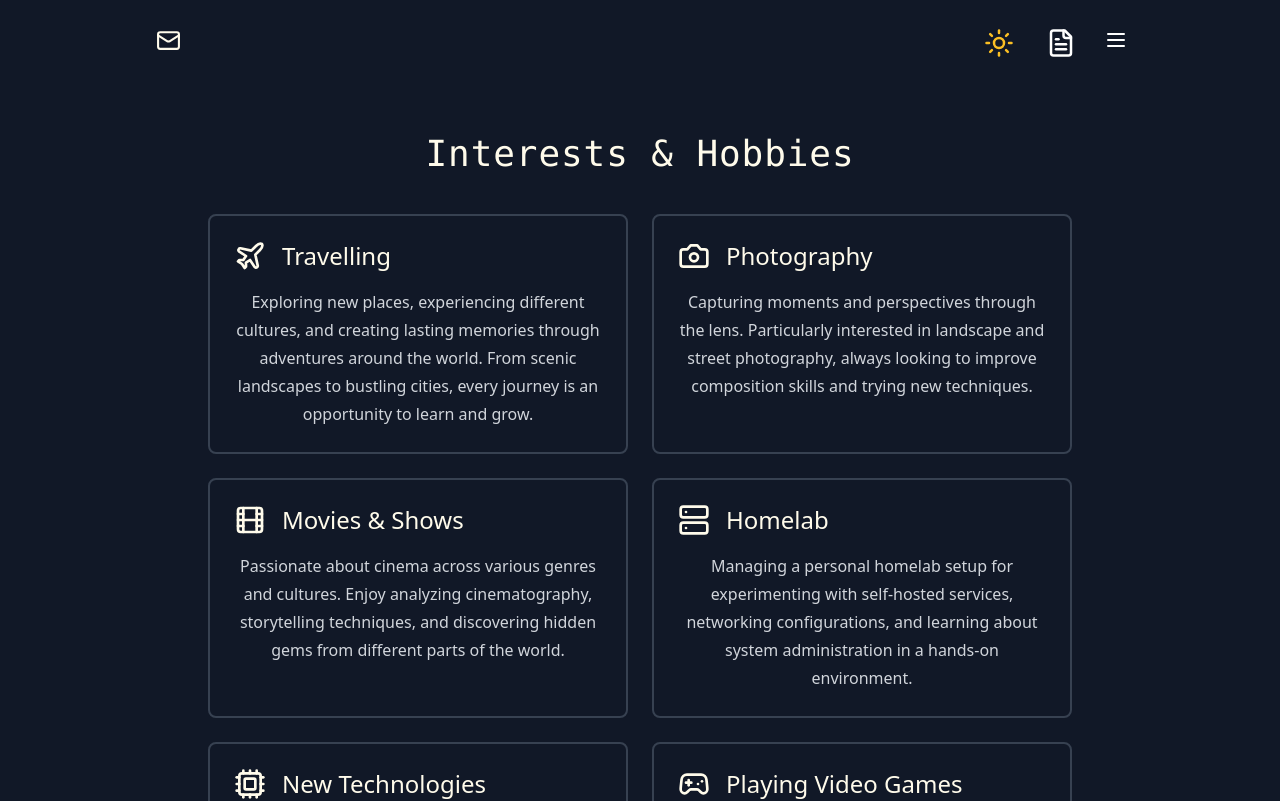
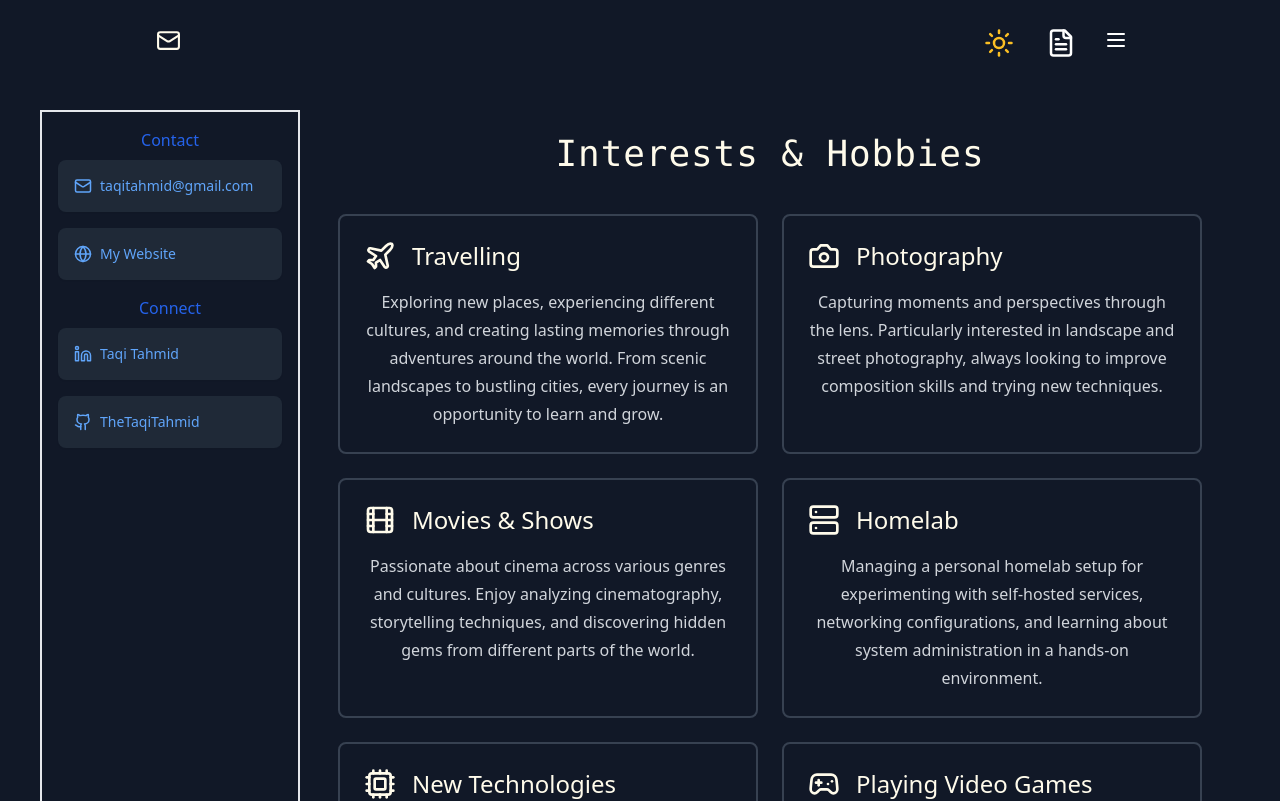
Before and after one commit to TheTaqiTahmid/my-portfolio, a React (Vite) app in the folder frontend/: page /Interests in a window 1280 px wide. Shown: the top 801 px of the page. Built offline with nearby package versions, Linux system fonts and the light colour scheme.

Commit message:
sidebar: add sidebar to portfolio

```diff
--- a/frontend/src/App.tsx
+++ b/frontend/src/App.tsx
@@ -4,6 +4,7 @@ import { Routes, Route } from 'react-router-dom'
 import './App.css'
 import Home from './pages/Home'
 import Navbar from './components/Navbar'
+import Sidebar from './components/Sidebar'
 import Footer from './components/Footer'
 import Experience from './pages/Experience'
 import Projects from './pages/Projects'
@@ -24,6 +25,11 @@ function App() {
         <main className="bg-amber-50 px-10 dark:bg-gray-900">
           <section className="min-h-screen">
             <Navbar toggleDarkMode={toggleDarkMode} darkMode={darkMode} />
+            <div className="flex flex-row h-full">
+              <div className="w-1/4 max-w-[260px] border-2">
+                <Sidebar />
+              </div>
+              <div className="flex-1">
                 <Router>
                   <Routes>
                     <Route path="/" element={<Home />} />
@@ -32,6 +38,8 @@ function App() {
                     <Route path="/Interests" element={<Interests />} />
                   </Routes>
                 </Router>
+              </div>
+            </div>
             <Footer />
           </section>
         </main>
--- /dev/null
+++ b/frontend/src/components/Sidebar.tsx
@@ -0,0 +1,47 @@
+import { Github, Linkedin, Mail, Twitter, Globe, Calendar } from 'lucide-react'
+
+const Sidebar = () => {
+  return (
+    <div className="p-4 max-w-xs mx-auto">
+      <h2 className="text-blue-800 dark:text-blue-600 mb-2">Contact</h2>
+      <div className="mb-4 bg-gray-200 dark:bg-gray-800 p-4 rounded-lg shadow-sm text-sm">
+        <div className="flex items-center">
+          <Mail size={18} className="text-blue-600 dark:text-blue-400 mr-2" />
+          <a href="mailto:taqitahmid@gmail.com" className="text-blue-600 dark:text-blue-400">
+            taqitahmid@gmail.com
+          </a>
+        </div>
+      </div>
+      <div className="mb-4 bg-gray-200 dark:bg-gray-800 p-4 rounded-lg shadow-sm text-sm">
+        <div className="flex items-center">
+          <Globe size={18} className="text-blue-600 dark:text-blue-400 mr-2" />
+          <a href="https://portfolio.tahmidcloud.com" className="text-blue-600 dark:text-blue-400">
+            My Website
+          </a>
+        </div>
+      </div>
+      <h2 className="text-blue-800 dark:text-blue-600 mb-2">Connect</h2>
+      <div className="mb-4 bg-gray-200 dark:bg-gray-800 p-4 rounded-lg shadow-sm text-sm">
+        <div className="flex items-center">
+          <Linkedin size={18} className="text-blue-600 dark:text-blue-400 mr-2" />
+          <a
+            href="https://www.linkedin.com/in/taqi-tahmid/"
+            className="text-blue-600 dark:text-blue-400"
+          >
+            Taqi Tahmid
+          </a>
+        </div>
+      </div>
+      <div className="mb-4 bg-gray-200 dark:bg-gray-800 p-4 rounded-lg shadow-sm text-sm">
+        <div className="flex items-center">
+          <Github size={18} className="text-blue-600 dark:text-blue-400 mr-2" />
+          <a href="https://github.com/TheTaqiTahmid" className="text-blue-600 dark:text-blue-400">
+            TheTaqiTahmid
+          </a>
+        </div>
+      </div>
+    </div>
+  )
+}
+
+export default Sidebar
--- a/frontend/src/constants.tsx
+++ b/frontend/src/constants.tsx
@@ -25,7 +25,6 @@ export const EMAIL = 'taqitahmid@gmail.com'
 
 export const RESUME =
   'https://www.linkedin.com/in/taqi-tahmid/overlay/1735981754176/single-media-viewer/?profileId=ACoAACDU_GsBCgKtvw2bmzbVwTy2WixBG6-e3JM'
-
 
 export const PROJECTS = [
   {
@@ -119,3 +118,66 @@ export const SKILLS = [
   { name: 'Prometheus', icon: prometheusIcon },
   { name: 'Grafana', icon: grafanaIcon },
 ]
+
+export const EXPERIENCE = [
+  {
+    title: 'Experienced Developer (DevOps)',
+    company: 'Ericsson',
+    location: 'Jorvas, Finland',
+    period: 'November-2022 - Present',
+    responsibilities: [
+      'Managing and optimizing Kubernetes clusters in production environments',
+      'Designing and implementing CI/CD pipelines for end to end product development flow using Jenkins',
+      'Automating infrastructure deployment using Terraform and Ansible',
+      'Develop and maintain monitoring solutions of various resources for greater observability and troubleshooting',
+      'Actively support development teams regarding product development flow and infrastructure issues',
+      'Develop and perform automated end-to-end product testing with Python, Robot Framework, Jenkins, Bash, etc.',
+    ],
+    tools: 'Kubernetes, Docker, KVM, Openstack, Ansible, Terraform, Prometheus, Grafana',
+  },
+  {
+    title: 'Test Engineer',
+    company: 'Nokia',
+    location: 'Espoo, Finland',
+    period: 'June-2021 - October-2022',
+    responsibilities: [
+      'Develop and maintain Cloud RAN E2E test setup for vCU and vDU application testing on top of RedHat Openshift',
+      'Develop automation and CI/CD flow for Cloud RAN testing using Python, Robot Framework, Bash, Jenkins etc.',
+      'Develop and perform automated testing to validate the functionality of Nokia Cloud RAN base stations',
+      'Integrate new hardware and software into the test setup',
+      'Perform hands on debugging and log analysis to nd root cause and solve any software or hardware issues',
+    ],
+    tools: 'Keysight Nemo Outdoor, Nemo Analyze, Qualcomm PCAT, QCAT, QXDM',
+  },
+  {
+    title: 'Testing and Prototyping Intern',
+    company: 'GE Healthcare',
+    location: 'Helsinki, Finland',
+    period: 'Jan-2019 - May-2021',
+    responsibilities: [
+      'Planning, writing, and performing manual and automated tests of different prototype wireless medical devices',
+      'Designing driver and PCB circuits in Altium Designer to test the performance of the Digital Sensor Interface',
+      'Ensuring the PCB componets used in the devices are EU RoHS and REACH compliant',
+    ],
+    tools:
+      'LTSpice, Altium Designer, HP-ALM, Vector Network Analyzer, Spectrum Analyzer, Climate Chamber',
+  },
+]
+
+export const EDUCATION = [
+  {
+    degree: "Master's in Wireless Communication & RF Systems",
+    institution: 'Tampere University',
+    location: 'Tampere, Finland',
+    period: '2018 - 2020',
+    thesis: '5G Reference Signals and their Possibility to be for 5G Based Positioning',
+  },
+  {
+    degree: "Bachelor's in Electrical & Electronic Engineering",
+    institution: 'Khulna University of Engineering & Technology',
+    location: 'Khulna, Bangladesh',
+    period: '2013 - 2017',
+    thesis:
+      'Density-based smart traffic control system using Canny edge detection technique using Digital Image Processing',
+  },
+]
--- a/frontend/src/pages/Experience.tsx
+++ b/frontend/src/pages/Experience.tsx
@@ -1,70 +1,7 @@
 import { Building2, Calendar, GraduationCap, MapPin, Microscope, Wrench } from 'lucide-react'
-import { COLORS } from '../constants'
+import { COLORS, EXPERIENCE, EDUCATION,  } from '../constants'
 
 const Experience = () => {
-  const experiences = [
-    {
-      title: 'Experienced Developer (DevOps)',
-      company: 'Ericsson',
-      location: 'Jorvas, Finland',
-      period: 'November-2022 - Present',
-      responsibilities: [
-        'Managing and optimizing Kubernetes clusters in production environments',
-        'Designing and implementing CI/CD pipelines for end to end product development flow using Jenkins',
-        'Automating infrastructure deployment using Terraform and Ansible',
-        'Develop and maintain monitoring solutions of various resources for greater observability and troubleshooting',
-        'Actively support development teams regarding product development flow and infrastructure issues',
-        'Develop and perform automated end-to-end product testing with Python, Robot Framework, Jenkins, Bash, etc.',
-      ],
-      tools: 'Kubernetes, Docker, KVM, Openstack, Ansible, Terraform, Prometheus, Grafana',
-    },
-    {
-      title: 'Test Engineer',
-      company: 'Nokia',
-      location: 'Espoo, Finland',
-      period: 'June-2021 - October-2022',
-      responsibilities: [
-        'Develop and maintain Cloud RAN E2E test setup for vCU and vDU application testing on top of RedHat Openshift',
-        'Develop automation and CI/CD flow for Cloud RAN testing using Python, Robot Framework, Bash, Jenkins etc.',
-        'Develop and perform automated testing to validate the functionality of Nokia Cloud RAN base stations',
-        'Integrate new hardware and software into the test setup',
-        'Perform hands on debugging and log analysis to nd root cause and solve any software or hardware issues',
-      ],
-      tools: 'Keysight Nemo Outdoor, Nemo Analyze, Qualcomm PCAT, QCAT, QXDM',
-    },
-    {
-      title: 'Testing and Prototyping Intern',
-      company: 'GE Healthcare',
-      location: 'Helsinki, Finland',
-      period: 'Jan-2019 - May-2021',
-      responsibilities: [
-        'Planning, writing, and performing manual and automated tests of different prototype wireless medical devices',
-        'Designing driver and PCB circuits in Altium Designer to test the performance of the Digital Sensor Interface',
-        'Ensuring the PCB componets used in the devices are EU RoHS and REACH compliant',
-      ],
-      tools:
-        'LTSpice, Altium Designer, HP-ALM, Vector Network Analyzer, Spectrum Analyzer, Climate Chamber',
-    },
-  ]
-
-  const education = [
-    {
-      degree: "Master's in Wireless Communication & RF Systems",
-      institution: 'Tampere University',
-      location: 'Tampere, Finland',
-      period: '2018 - 2020',
-      thesis: '5G Reference Signals and their Possibility to be for 5G Based Positioning',
-    },
-    {
-      degree: "Bachelor's in Electrical & Electronic Engineering",
-      institution: 'Khulna University of Engineering & Technology',
-      location: 'Khulna, Bangladesh',
-      period: '2013 - 2017',
-      thesis:
-        'Density-based smart traffic control system using Canny edge detection technique using Digital Image Processing',
-    },
-  ]
-
   return (
     <div className="p-4 max-w-4xl mx-auto">
       <h2
@@ -74,7 +11,7 @@ const Experience = () => {
       </h2>
 
       <div className="space-y-8">
-        {experiences.map((exp, index) => (
+        {EXPERIENCE.map((exp, index) => (
           <div
             key={index}
             className={`border-l-4 ${COLORS.BORDER} ${COLORS.DARK_BORDER} pl-4 space-y-2`}
@@ -128,7 +65,7 @@ const Experience = () => {
       </h2>
 
       <div className="space-y-6">
-        {education.map((edu, index) => (
+        {EDUCATION.map((edu, index) => (
           <div
             key={index}
             className={`border-l-4 ${COLORS.BORDER} ${COLORS.DARK_BORDER} pl-4 space-y-2`}
```
Lines whose indentation alone changed are shown as unchanged.
